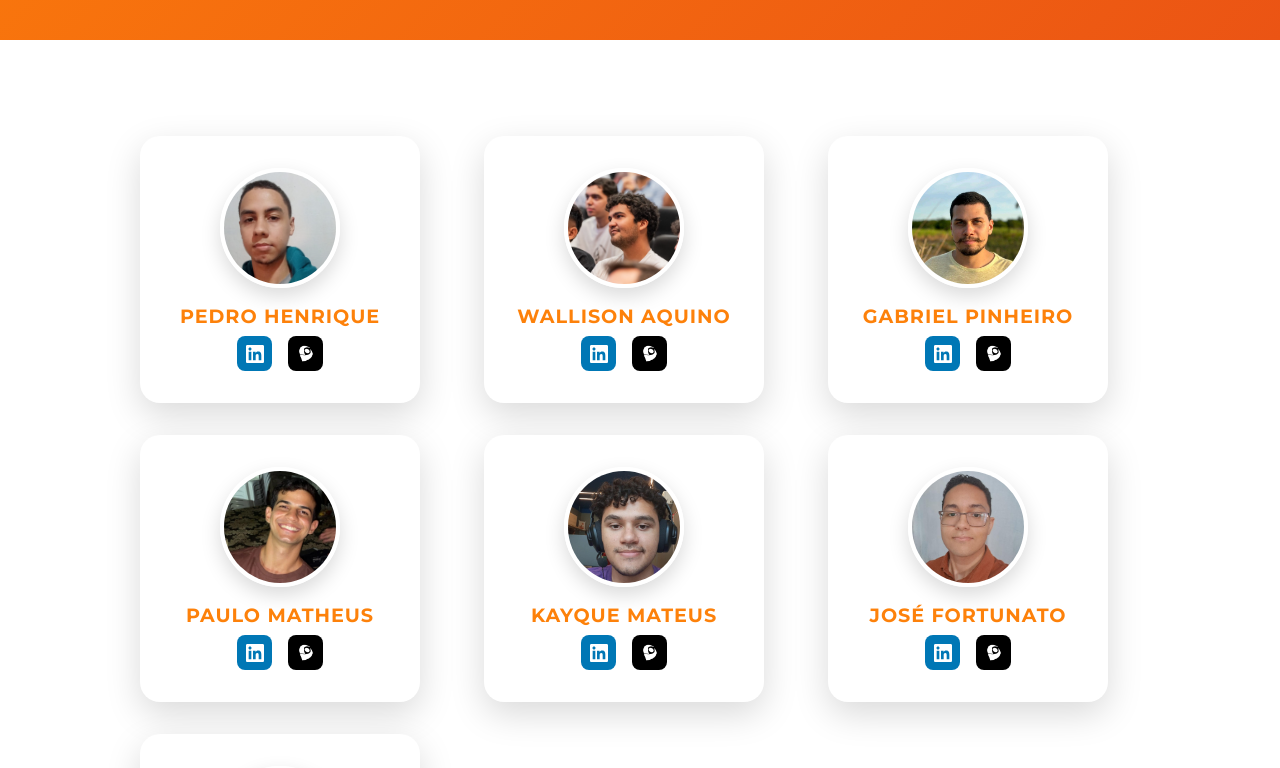
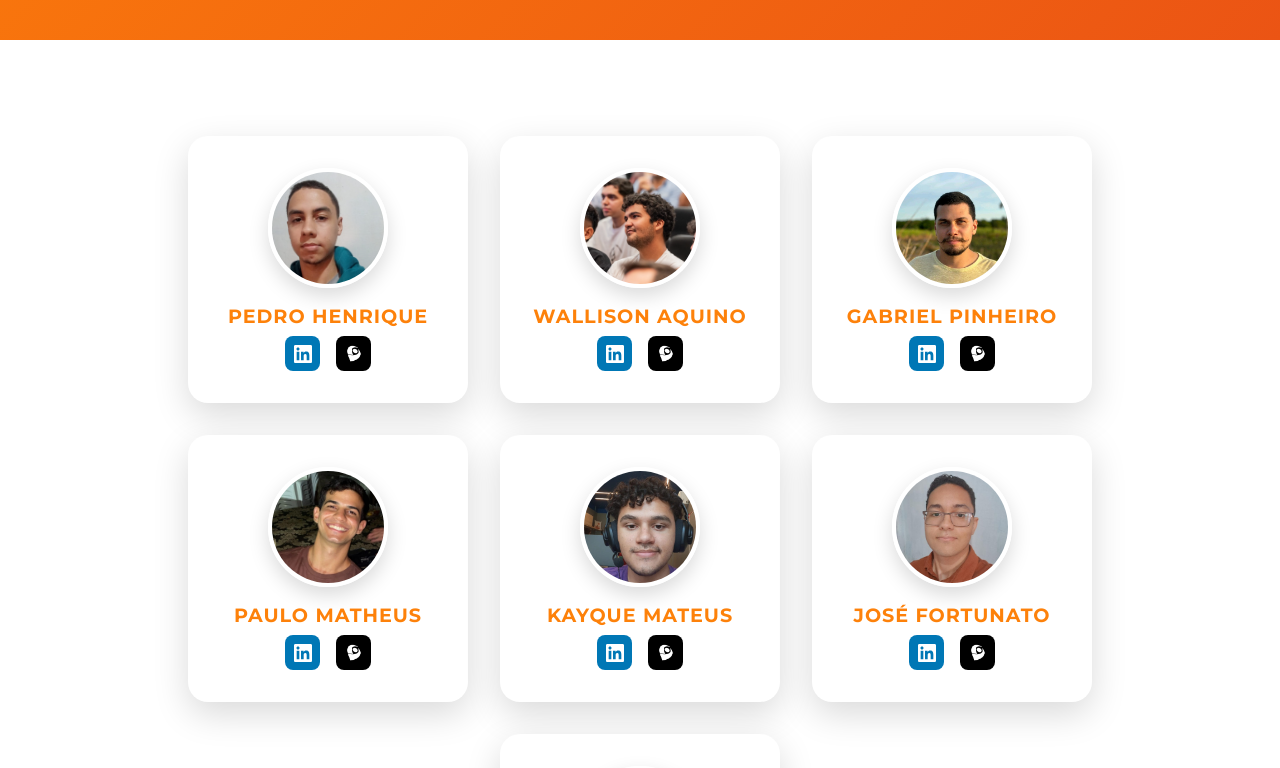
Before and after one commit to FabricadeTestadores/Site-Fabrica, a React (Vite) app: page / in a window 1280 px wide. Shown: the part 2680-3448 px from the top of the page. Built offline with nearby package versions, Linux system fonts and the light colour scheme; the HTML template or start-up script is replaced by a standard one.

Commit message:
fix: centraliza card na area de membros

```diff
--- a/src/Components/Team/styles.css
+++ b/src/Components/Team/styles.css
@@ -164,13 +164,12 @@
 
 /* ===== Grid / Flex de membros ===== */
 .members-grid {
-  display: grid;
-  grid-template-columns: repeat(3, 1fr);
+  display: flex;
+  flex-wrap: wrap;
+  justify-content: center;
   gap: 2rem;
-  margin: 2rem 0;
+  margin: 2rem auto;
   max-width: 1000px;
-  margin-left: auto;
-  margin-right: auto;
 }
 
 /* ===== Card do membro ===== */
@@ -186,20 +185,19 @@
   max-width: 280px;
 
   /* sombra simétrica para não cortar nas extremidades */
-  box-shadow: 0 12px 35px rgba(0, 0, 0, 0.15), 0 0 0 0 rgba(0,0,0,0);
+  box-shadow: 0 12px 35px rgba(0, 0, 0, 0.15), 0 0 0 0 rgba(0, 0, 0, 0);
   transition: transform 0.3s ease, box-shadow 0.3s ease;
 }
 
 .member-card:hover {
   transform: translateY(-12px);
   /* sombra maior também simétrica */
-  box-shadow: 0 25px 50px rgba(0, 0, 0, 0.18), 0 0 0 0 rgba(0,0,0,0);
+  box-shadow: 0 25px 50px rgba(0, 0, 0, 0.18), 0 0 0 0 rgba(0, 0, 0, 0);
 }
 
 /* ===== Responsividade ===== */
 @media (max-width: 1024px) {
   .members-grid {
-    grid-template-columns: repeat(3, 1fr);
     gap: 1.8rem;
   }
 
@@ -215,13 +213,16 @@
     overflow-y: visible;
     scroll-snap-type: x mandatory;
     -webkit-overflow-scrolling: touch;
-    scrollbar-width: none; /* Firefox */
-    -ms-overflow-style: none; /* IE and Edge */
+    scrollbar-width: none;
+    /* Firefox */
+    -ms-overflow-style: none;
+    /* IE and Edge */
     padding: 1rem 0;
   }
 
   .carousel-container::-webkit-scrollbar {
-    display: none; /* Chrome, Safari, Opera */
+    display: none;
+    /* Chrome, Safari, Opera */
   }
 
   .members-grid {
```
Lines whose indentation alone changed are shown as unchanged.
